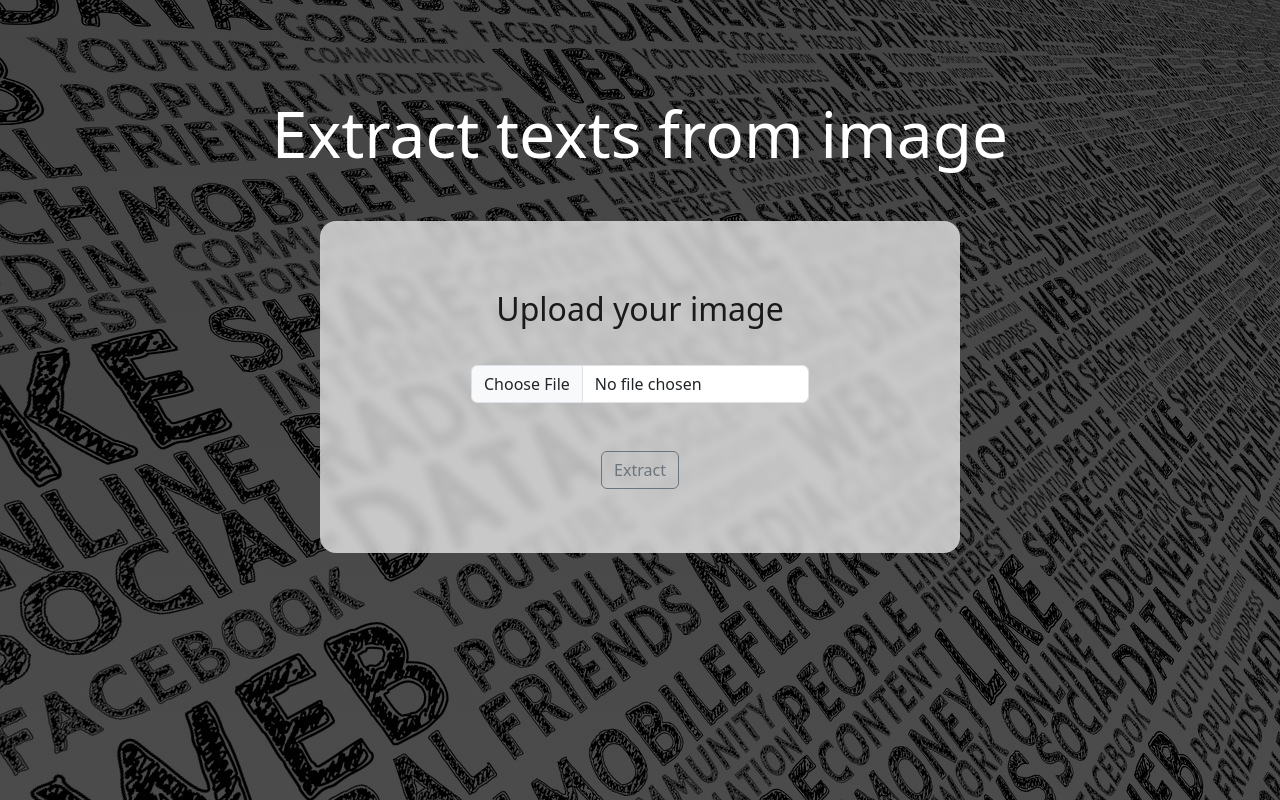
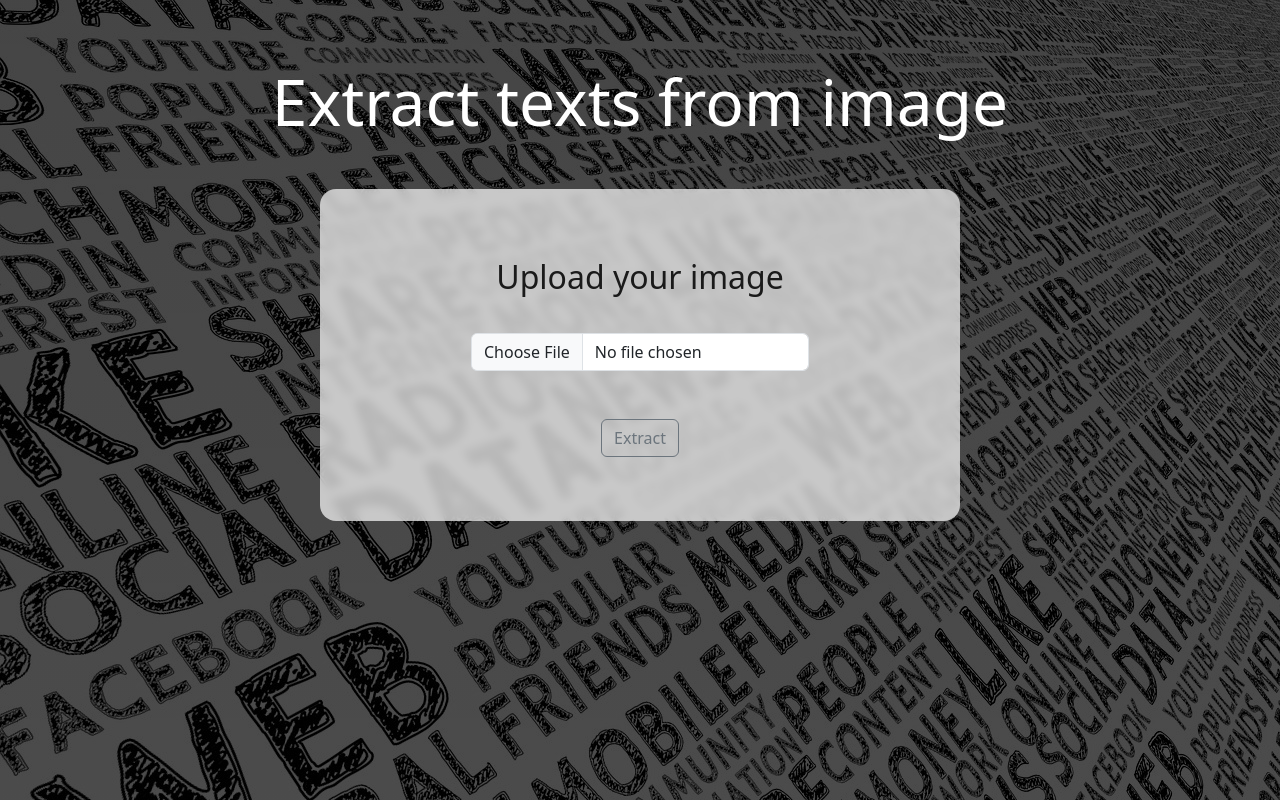
Before and after one commit to jovitor098/extract-text-front, a Next.js app: page / in a window 1280 px wide. Built offline with nearby package versions, Linux system fonts and the light colour scheme.

Commit message:
decrease padding

```diff
--- a/src/app/globals.scss
+++ b/src/app/globals.scss
@@ -9,5 +9,5 @@ main {
     background-size: cover;
     background-repeat: no-repeat;
     background-image: linear-gradient(rgba(0, 0, 0, 0.727),rgba(0, 0, 0, 0.7)) , url("/background.jpg");
-    padding: 3rem;
+    padding: 1rem;
 }
```
